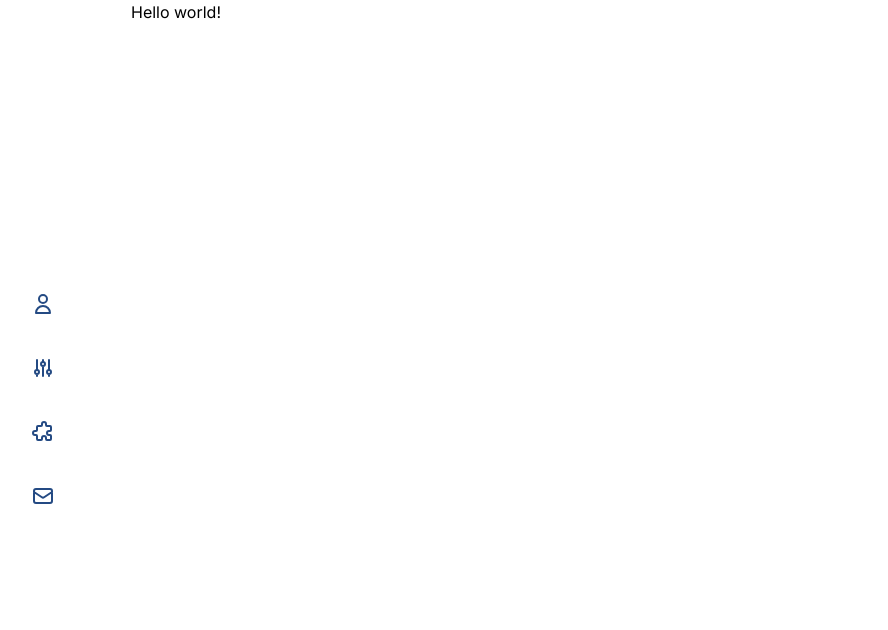
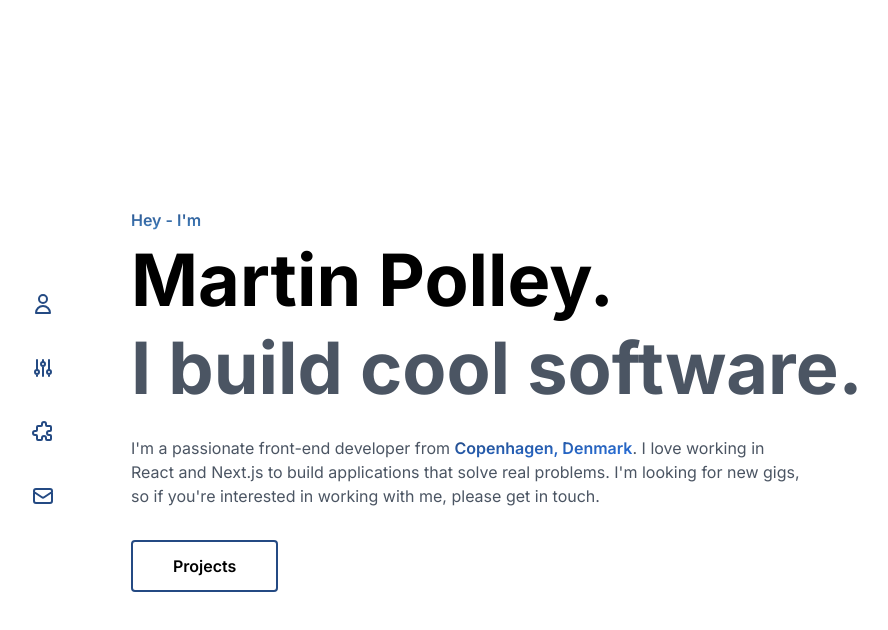
Before and after one commit to MartinP460/portfolio, a Next.js app: page / in a window 1280 px wide. Shown: the top 630 px of the page, without its empty margins (45-933 px from the left). Built offline with nearby package versions, Linux system fonts and the light colour scheme.

Commit message:
Finish header component.

```diff
--- a/src/components/Header.tsx
+++ b/src/components/Header.tsx
@@ -1,14 +1,16 @@
+import Button from './Button'
+
 const Header = () => {
   return (
-    <header className="flex flex-col justify-center min-h-screen">
+    <section className="flex flex-col justify-center min-h-screen">
       <p className="font-semibold bg-clip-text text-transparent bg-gradient-to-br from-primary-800 to-primary-200">
         Hey - I&apos;m
       </p>
-      <h1 className="font-bold text-7xl mt-3">Martin Polley.</h1>
-      <h2 className="font-bold text-7xl text-gray-600 mt-4">
+      <h1 className="font-bold text-5xl md:text-7xl mt-3">Martin Polley.</h1>
+      <h2 className="font-bold text-5xl md:text-7xl text-gray-600 mt-4">
         I build cool software.
       </h2>
-      <p className="text-gray-600 mt-8 max-w-lg">
+      <p className="text-gray-600 mt-8 max-w-2xl">
         I&apos;m a passionate front-end developer from{' '}
         <span className="font-semibold bg-clip-text text-transparent bg-gradient-to-br from-primary-800 to-primary-500">
           Copenhagen, Denmark
@@ -17,8 +19,8 @@ const Header = () => {
         real problems. I&apos;m looking for new gigs, so if you&apos;re
         interested in working with me, please get in touch.
       </p>
-      <button className="border-2">Projects</button>
-    </header>
+      <Button className="mt-8">Projects</Button>
+    </section>
   )
 }
 
--- a/src/components/SideNavigation.tsx
+++ b/src/components/SideNavigation.tsx
@@ -12,7 +12,7 @@ const SideNavigation = () => {
     'w-[calc((100vw_-_(1024px_-_40px))_/_2)] lg:w-[calc((100vw_-_(1024px_-_96px))_/_2)]'
 
   return (
-    <div
+    <nav
       className={`fixed h-screen hidden lg:flex flex-col gap-10 justify-center items-center ${sidebarWidth}`}
     >
       <a href="#about">
@@ -27,7 +27,7 @@ const SideNavigation = () => {
       <a href="#contact">
         <MailIcon className={sharedIconStyles} />
       </a>
-    </div>
+    </nav>
   )
 }
 
--- a/src/pages/index.tsx
+++ b/src/pages/index.tsx
@@ -2,6 +2,7 @@ import { NextPage } from 'next'
 import { getAllProjectsData } from '../services/projectService'
 import { Project } from '../types/project'
 import SideNavigation from './../components/SideNavigation'
+import Header from '../components/Header'
 
 interface IndexProps {
   projects: Project[]
@@ -12,7 +13,9 @@ const Index: NextPage<IndexProps> = ({ projects }) => {
     <>
       <SideNavigation />
       <div className="max-w-5xl mx-auto px-5 lg:px-12">
-        <main className="w-full h-screen">Hello world!</main>
+        <main className="w-full h-screen">
+          <Header />
+        </main>
       </div>
     </>
   )
```
